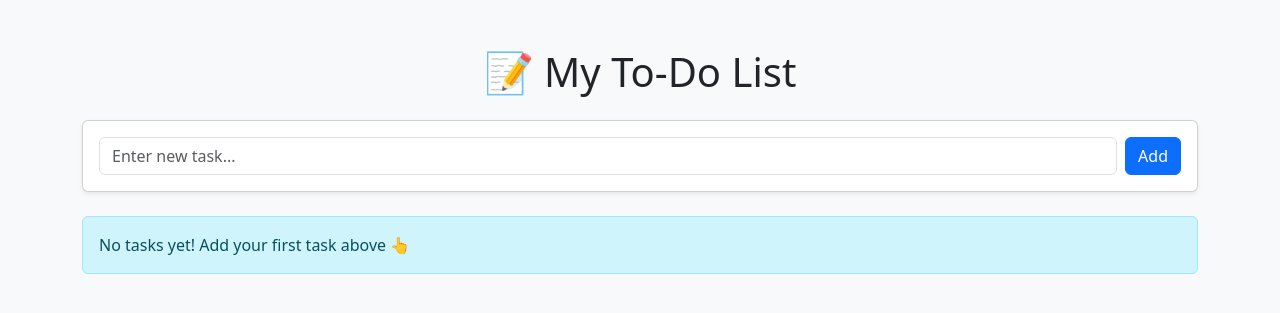
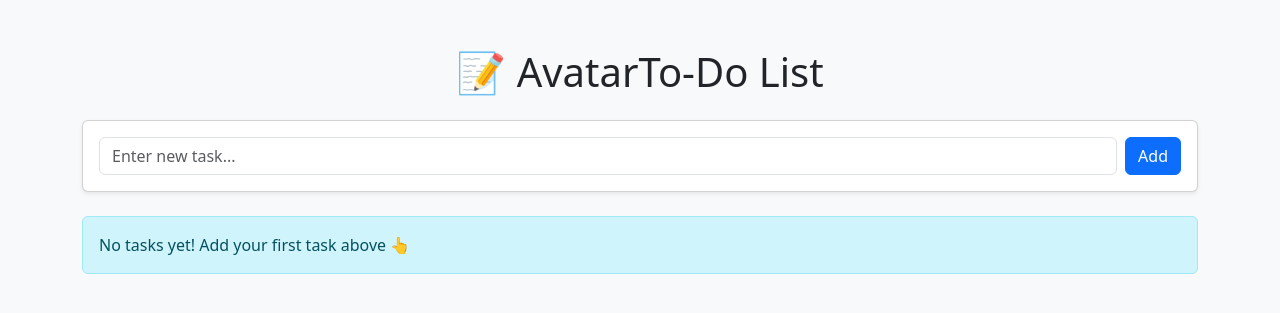
Before and after one commit to Avatar1992/Django_To-Do_App_Dockerized, a Django app: template todo/templates/todo/index.html in a window 1280 px wide. Shown: the top 313 px of the page. Run offline with Django 4.2, Linux system fonts and the light colour scheme; the template is opened without the code that fills it, so the values that code supplies are empty.

Commit message:
Update index.html

```diff
--- a/todo/templates/todo/index.html
+++ b/todo/templates/todo/index.html
@@ -25,7 +25,7 @@
 </head>
 <body>
     <div class="container my-5">
-        <h1 class="text-center mb-4">📝 My To-Do List</h1>
+        <h1 class="text-center mb-4">📝 AvatarTo-Do List</h1>
 
         <!-- Add Task Form -->
         <div class="card p-3 mb-4 shadow-sm">
```
